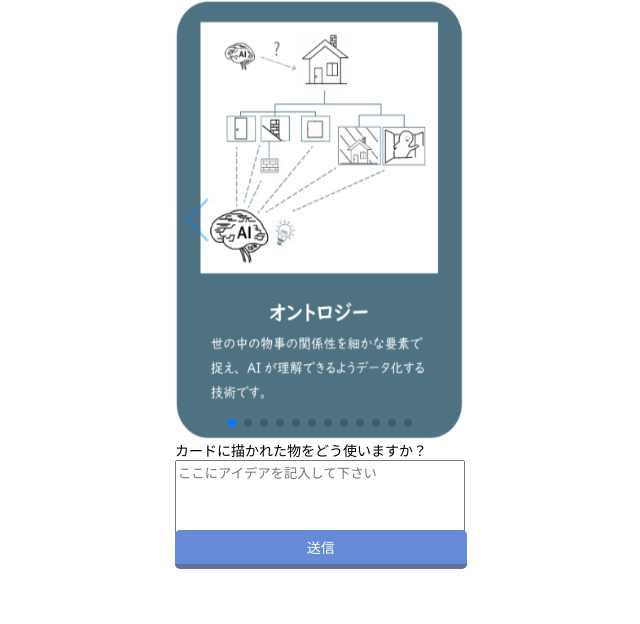
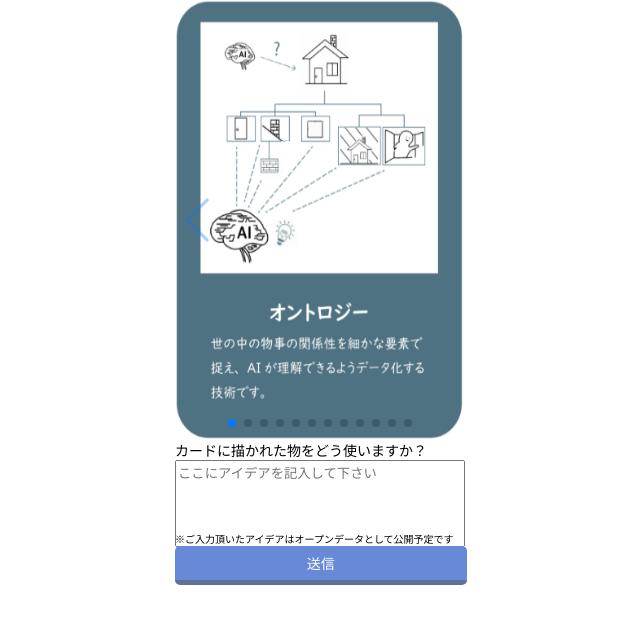
Before and after one commit to srmtlab/card_idea_generator, a plain HTML site: page index.html in a window 1280 px wide. Shown: the whole page, without its empty margins (320-960 px from the left). Drawn offline with nearby package versions, Linux system fonts and the light colour scheme.

Commit message:
オープンデータ化の断りを追加

```diff
--- a/index.html
+++ b/index.html
@@ -36,6 +36,7 @@
       <textarea name="idea" placeholder="ここにアイデアを記入して下さい"></textarea>
     </div>
     <div class="btn_div">
+      <span class="notice">※ご入力頂いたアイデアはオープンデータとして公開予定です</span>
       <a href="#" class="btn">送信</a>
     </div>
 
--- a/test6.css
+++ b/test6.css
@@ -42,6 +42,11 @@
 
     .swiper-button-next{
         opacity: 0;
+    }
+
+    .notice {
+	font-size: x-small;
+	font-color: #900;
     }
 
     .idea_div {
@@ -169,4 +174,5 @@
         border-bottom: none;/*線を消す*/
     }
 
+
 }
--- a/test6.js
+++ b/test6.js
@@ -93,7 +93,6 @@ $(function(){
 	    let cardTitle = $(".swiper-slide-next").attr("cardtitle");
 	    let text = $(this).parent().siblings('.idea_div').children('textarea').val();
 	    alert("text: "+text+", cardName: "+cardName+", cardTitle: "+cardTitle);
-	    // "textarea[name='idea']"
 	});
 
 
```
